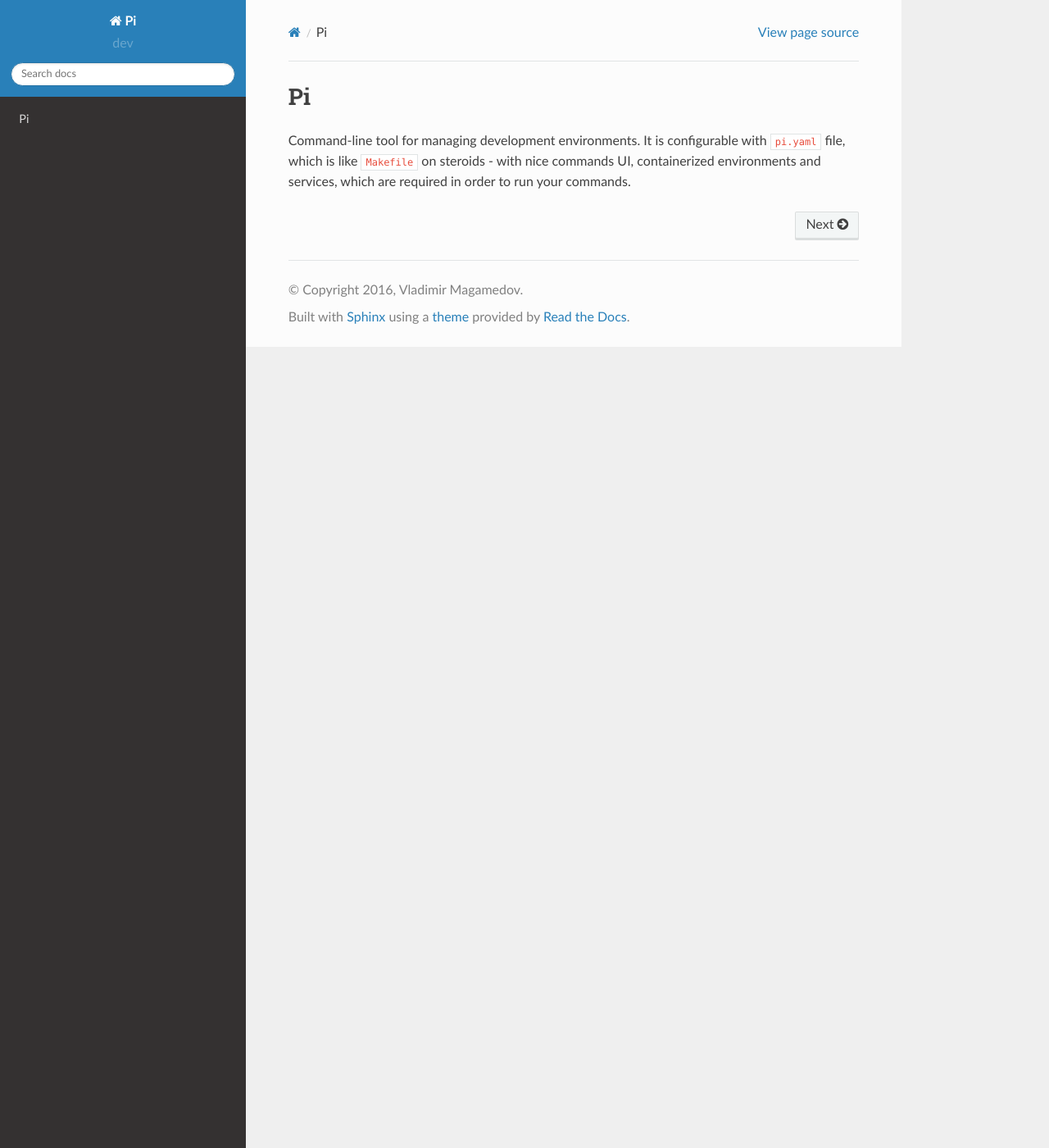
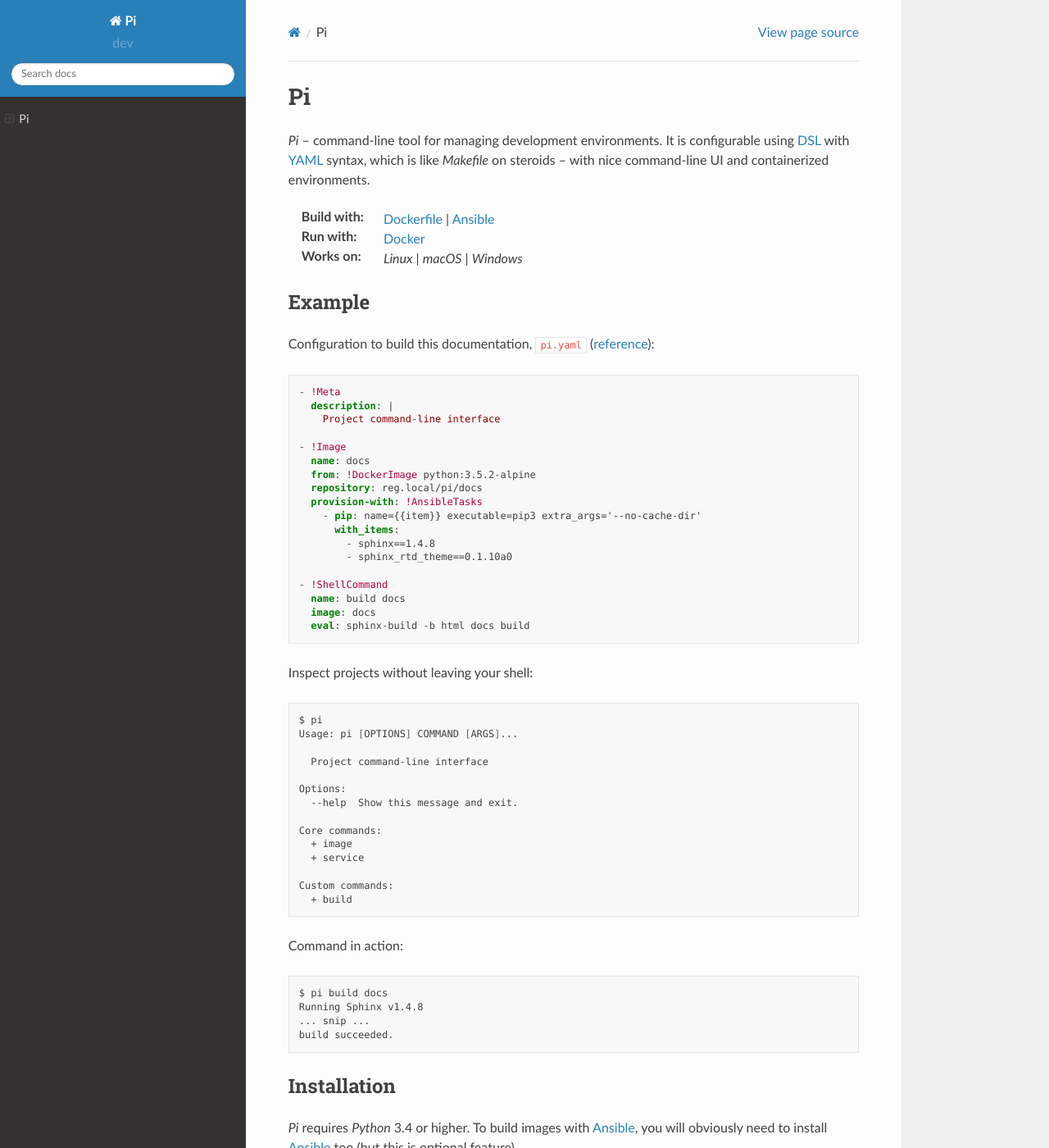
Before and after one commit to vmagamedov/pi, a Sphinx documentation site: the page built from docs/index.rst, in a window 1280 px wide and 1400 px high. Shown: the whole window at 82% size. Built offline with Sphinx 7.4.7 and the Read the Docs theme 2.0.0, drawn with Linux system fonts in a browser that asks for light colours; some of the changed text lies outside the part shown.

Commit message:
Updated README and incorporated it into docs index page

```diff
--- a/README.rst
+++ b/README.rst
@@ -1,20 +1,83 @@
-**Pi** is a command-line tool for managing development environments.
-It is configurable with ``pi.yaml`` file, which is like ``Makefile`` on
-steroids - with nice commands UI, containerized environments and services,
-which are required in order to run your commands.
+`Pi` -- command-line tool for managing development environments.
+It is configurable using :doc:`DSL </types>` with YAML_ syntax, which is
+like `Makefile` on steroids -- with nice command-line UI and containerized
+environments.
 
-:Status: *under active development*
+:Build with: Dockerfile_ | Ansible_
+:Run with: `Docker`_
+:Works on: `Linux` | `macOS` | `Windows`
 
-Features
-~~~~~~~~
+Example
+~~~~~~~
 
-Define development environments using hierarchy of images, which then will
-be used to run your commands and services.
+Configuration to build this documentation, ``pi.yaml``
+(:doc:`reference </types>`):
 
-Build images using ``Dockerfile`` or `Ansible` tasks, or just use lots of
-existing `Docker` images.
+.. code-block:: yaml
 
-Design a good-looking, human-oriented, self documented command-line UI,
-with ability to group commands into groups (sub-commands), and to define
-arguments and options for them. You can always type
-``pi [command] --help`` to find command you need and read how to use it.
+    - !Meta
+      description: |
+        Project command-line interface
+
+    - !Image
+      name: docs
+      from: !DockerImage python:3.5.2-alpine
+      repository: reg.local/pi/docs
+      provision-with: !AnsibleTasks
+        - pip: name={{item}} executable=pip3 extra_args='--no-cache-dir'
+          with_items:
+            - sphinx==1.4.8
+            - sphinx_rtd_theme==0.1.10a0
+
+    - !ShellCommand
+      name: build docs
+      image: docs
+      eval: sphinx-build -b html docs build
+
+Inspect projects without leaving your shell:
+
+.. code-block:: shell
+
+    $ pi
+    Usage: pi [OPTIONS] COMMAND [ARGS]...
+
+      Project command-line interface
+
+    Options:
+      --help  Show this message and exit.
+
+    Core commands:
+      + image
+      + service
+
+    Custom commands:
+      + build
+
+Command in action:
+
+.. code-block:: shell
+
+    $ pi build docs
+    Running Sphinx v1.4.8
+    ... snip ...
+    build succeeded.
+
+Installation
+~~~~~~~~~~~~
+
+`Pi` requires `Python` 3.4 or higher. To build images with `Ansible`_,
+you will obviously need to install `Ansible`_ too (but this is optional
+feature).
+
+You can install `Pi` directly into your system packages, it has zero
+dependencies, so it can be uninstalled without leaving any traces in your
+system:
+
+.. code-block:: shell
+
+    $ pip3 install {COMING SOON}
+
+.. _YAML: http://yaml.org/spec/
+.. _Docker: https://github.com/docker/docker
+.. _Dockerfile: https://docs.docker.com/engine/reference/builder/
+.. _Ansible: https://github.com/ansible/ansible
--- a/docs/index.rst
+++ b/docs/index.rst
@@ -1,10 +1,10 @@
 Pi
 ==
 
-Command-line tool for managing development environments. It is configurable
-with ``pi.yaml`` file, which is like ``Makefile`` on steroids - with nice
-commands UI, containerized environments and services, which are required in
-order to run your commands.
+.. include:: ../README.rst
+
+The User Guide
+~~~~~~~~~~~~~~
 
 .. toctree::
     :maxdepth: 2
```
Also changed, not shown: 1 other file.
